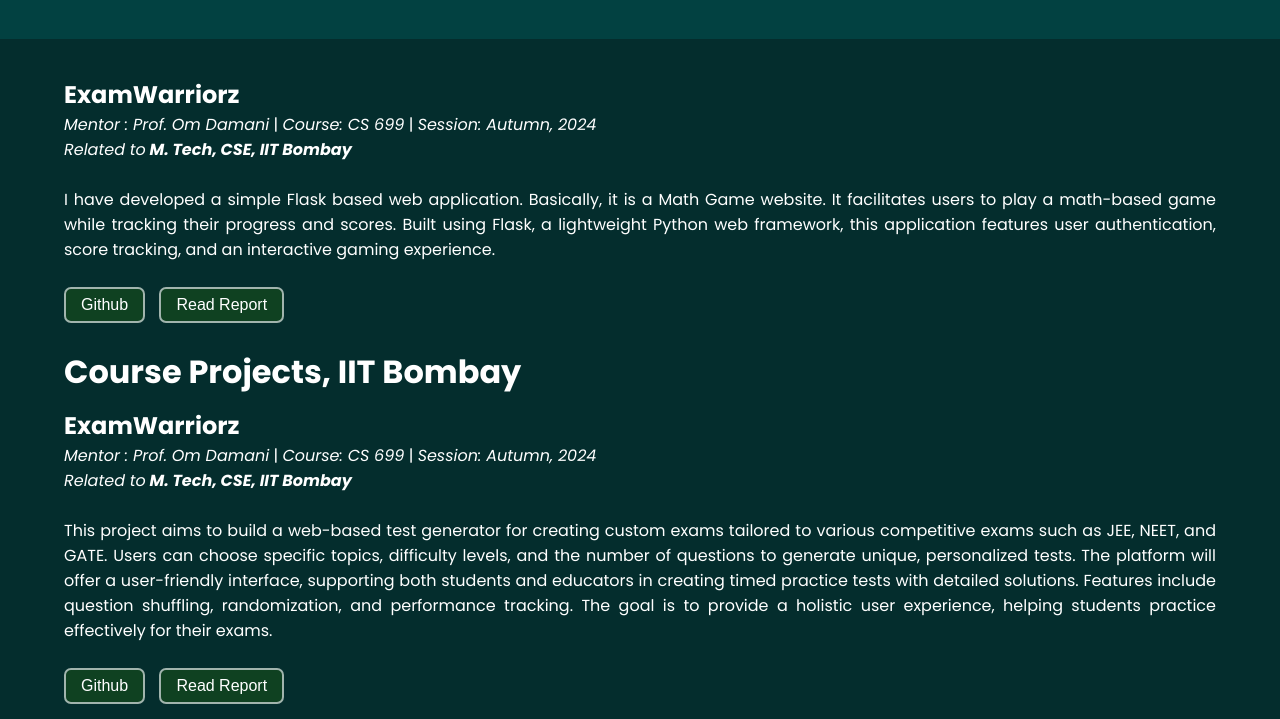
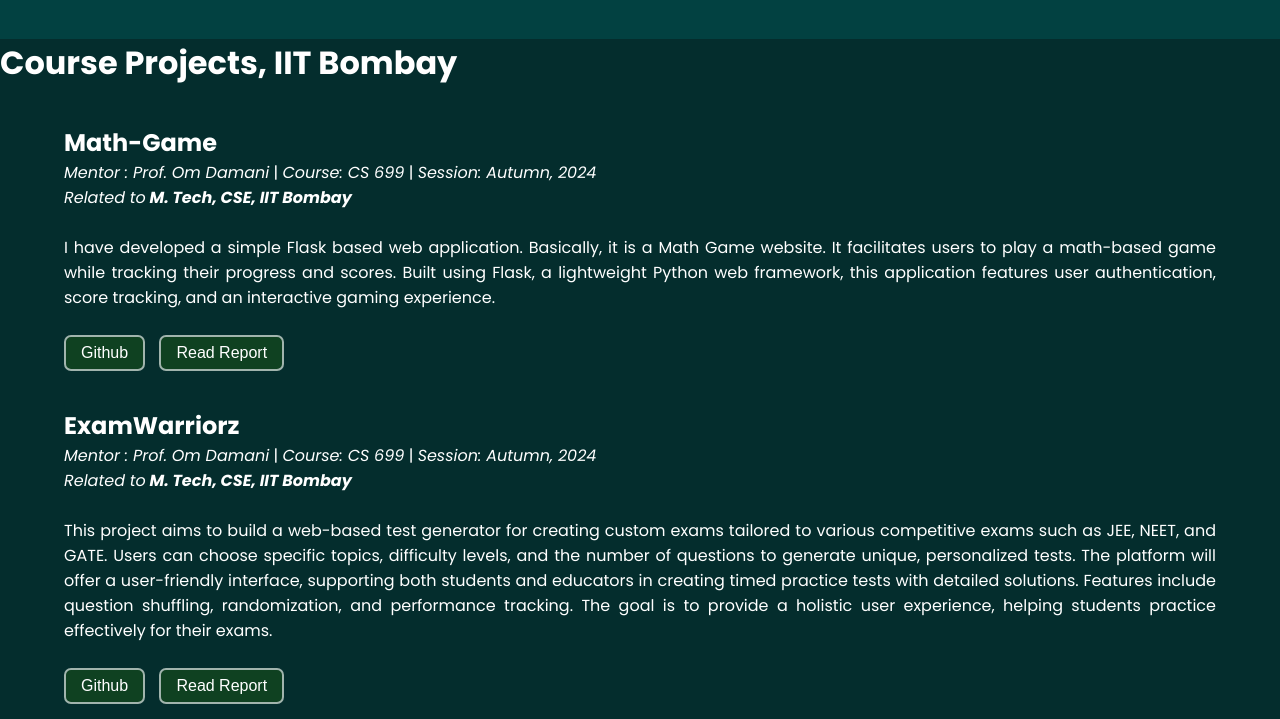
Before and after one commit to ayush-0727/my-portfolio-website, a plain HTML site: page project.html in a window 1280 px wide. Shown: the part 81-800 px from the top of the page. Drawn offline with Linux system fonts and the light colour scheme.

```diff
--- a/project.html
+++ b/project.html
@@ -29,9 +29,11 @@
       </nav>
     </header>
 
+    <h1>Course Projects, IIT Bombay</h1>
+
     <div class="projects">
       <div id="project-1" class="project">
-        <h2>ExamWarriorz</h2>
+        <h2>Math-Game</h2>
         <p>
           <em>Mentor : Prof. Om Damani</em> | <em>Course: CS 699</em> | <em>Session: Autumn, 2024</em>
           <br />
@@ -67,7 +69,6 @@ score tracking, and an interactive gaming experience.
       </div>
       <br>
 
-      <h1>Course Projects, IIT Bombay</h1>
       <div id="project-1" class="project">
         <h2>ExamWarriorz</h2>
         <p>
```
